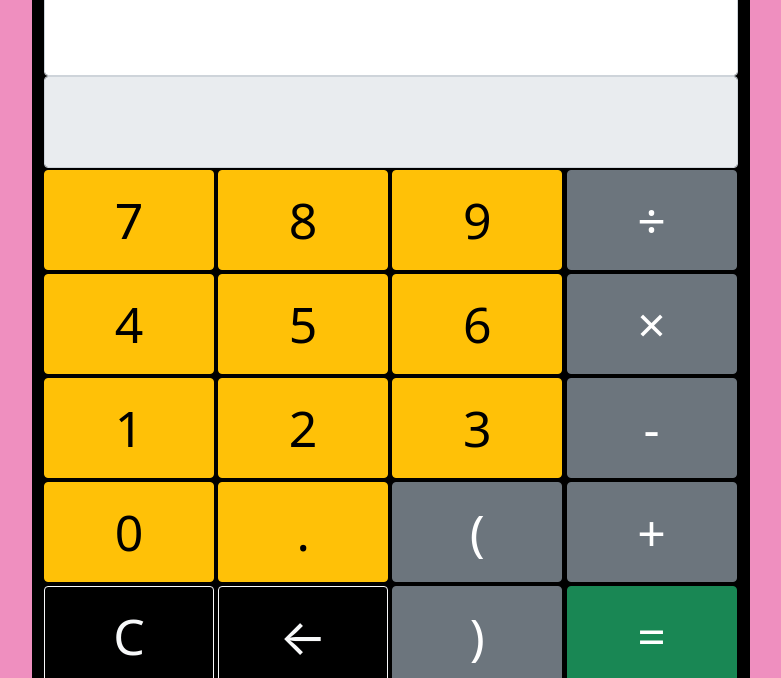
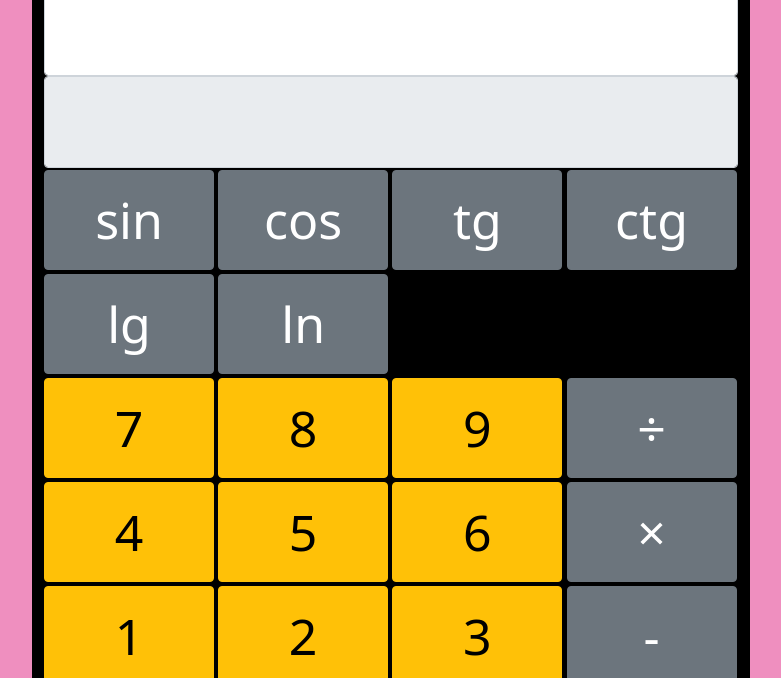
Before and after one commit to tatianakharitonovich/CALCULATOR, a plain HTML site: page index.html in a window 1280 px wide. Shown: the part 122-800 px from the top of the page, without its empty margins (249-1030 px from the left). Drawn offline with nearby package versions, Linux system fonts and the light colour scheme.

Commit message:
Update index.html

```diff
--- a/index.html
+++ b/index.html
@@ -14,11 +14,18 @@
 			<input type="text" id="disabledTextResult" class="form-control" name="result" readonly>
 		</div>
 		<div class="d-grid gap-4 d-md-block">
+			<button class="btn btn-small btn-secondary px-4" title="величина угла в градусах" onclick="sin()">sin</button>
+			<button class="btn btn-small btn-secondary px-4" title="величина угла в градусах" onclick="cos()">cos</button>
+			<button class="btn btn-small btn-secondary px-4" title="величина угла в градусах" onclick="tg()">tg</button>
+			<button class="btn btn-small btn-secondary px-4" title="величина угла в градусах" onclick="ctg()">ctg</button>
+			<button class="btn btn-small btn-secondary px-4" onclick="lg()">lg</button>
+			<button class="btn btn-small btn-secondary px-4" onclick="ln()">ln</button>
+		</div>
+		<div class="d-grid gap-4 d-md-block">
 			<button class="btn btn-warning px-4" onclick="insertField(7)">7</button>
 			<button class="btn btn-warning px-4" onclick="insertField(8)">8</button>
 			<button class="btn btn-warning px-4" onclick="insertField(9)">9</button>
 			<button class="btn btn-secondary px-4" onclick="insertField('/')">&divide;</button>
-
 		</div>
 		<div d-grid gap-4 d-md-block>
 			<button class="btn btn-warning px-4" onclick="insertField(4)">4</button>
```
